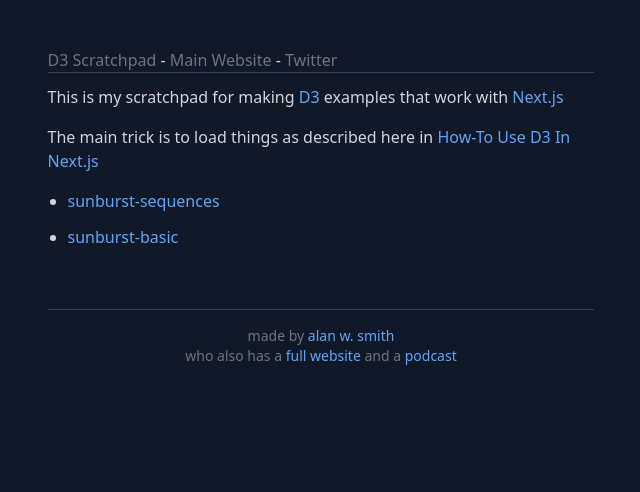
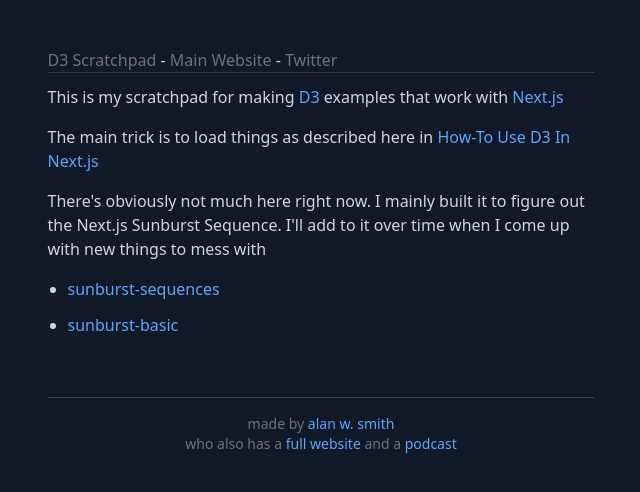
Before and after one commit to alanwsmith/d3-playground.alanwsmith.com, a Next.js app: page / in a window 1280 px wide. Shown: the top 492 px of the page, without its empty margins (319-959 px from the left). Built offline with nearby package versions, Linux system fonts and the light colour scheme.

Commit message:
Updated text on home page

```diff
--- a/pages/index.js
+++ b/pages/index.js
@@ -15,6 +15,11 @@
           <a>How-To Use D3 In Next.js</a>
         </Link>
       </p>
+      <p>
+        There&apos;s obviously not much here right now. I mainly built it to
+        figure out the Next.js Sunburst Sequence. I&apos;ll add to it over time
+        when I come up with new things to mess with
+      </p>
       <ul>
         {links.map((link) => (
           <li key={link}>
```
